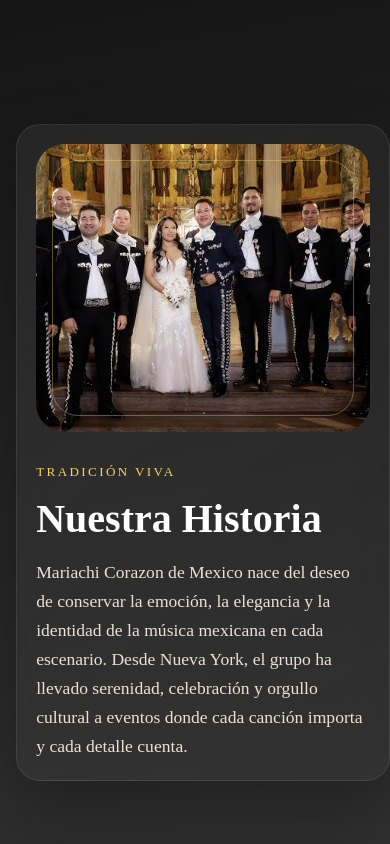
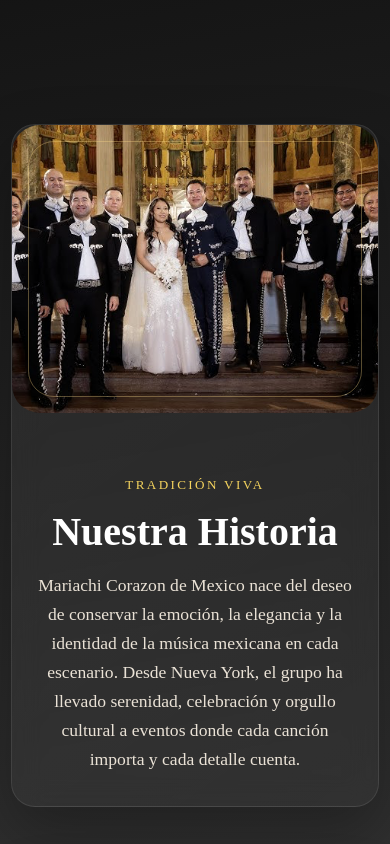
Before and after one commit to chrisf2503/CorazonDeMexico, a React (Vite) app: page /Nosotros in a window 390 px wide. Shown: the part 720-1564 px from the top of the page. Built offline with nearby package versions, Linux system fonts and the light colour scheme; a web font is replaced by a local one.

Commit message:
fixing hisotry page

```diff
--- a/src/Pages/CSS/history.module.css
+++ b/src/Pages/CSS/history.module.css
@@ -80,9 +80,12 @@
     position: relative;
     z-index: 1;
     display: flex;
+    justify-content: center;
+    align-items: center;
     flex-direction: column;
     gap: 7rem;
-    padding: 0 4rem 6rem;
+    width: 100%;
+    box-sizing: border-box;
 }
 
 .story_section {
@@ -91,12 +94,14 @@
     grid-template-columns: minmax(0, 1.1fr) minmax(0, 0.9fr);
     align-items: center;
     gap: 3rem;
-    padding: 2rem;
+    padding: 0;
     border: 1px solid rgba(255, 255, 255, 0.09);
     border-radius: 36px;
     background: linear-gradient(145deg, rgba(255, 255, 255, 0.06), rgba(255, 255, 255, 0.02));
     box-shadow: 0 24px 60px rgba(0, 0, 0, 0.28);
     backdrop-filter: blur(14px);
+    width: min(1550px, 100%);
+    margin: 0 auto;
 }
 
 .story_section_reverse {
@@ -133,6 +138,9 @@
     overflow: hidden;
     border-radius: 28px;
     min-height: 28rem;
+    display: flex;
+    align-items: center;
+    justify-content: center;
 }
 
 .media_ring {
@@ -163,9 +171,13 @@
 .story_copy {
     display: flex;
     flex-direction: column;
-    align-items: flex-start;
+    align-items: center;
+    justify-content: center;
     gap: 1.2rem;
-    text-align: left;
+    text-align: center;
+    width: 100%;
+    padding: 3rem;
+    box-sizing: border-box;
 }
 
 .story_eyebrow {
@@ -191,11 +203,19 @@
 .cta_panel {
     position: relative;
     overflow: hidden;
-    padding: 3rem 2rem;
+    padding: 0;
     border-radius: 32px;
     text-align: center;
     background: linear-gradient(169.94deg, rgba(0, 0, 0, 0.92), rgba(60, 60, 60, 0.88) 59.94%, rgba(64, 63, 63, 0.84) 74.68%, rgba(68, 68, 68, 0.82));
     border: 1px solid rgba(255, 255, 255, 0.14);
+    width: min(1550px, 100%);
+    margin: 0 auto;
+
+    display: flex;
+    flex-direction: column;
+    align-items: center;
+    justify-content: center;
+    min-height: 14rem;
 }
 
 .cta_glow {
@@ -219,6 +239,18 @@
     color: rgba(255, 255, 255, 0.78);
 }
 
+.cta_content {
+    width: 100%;
+    padding: 3rem;
+    box-sizing: border-box;
+
+    display: flex;
+    flex-direction: column;
+    align-items: center;
+    justify-content: center;
+    text-align: center;
+}
+
 .cta_text {
     position: relative;
     margin: 0 auto;
@@ -239,7 +271,6 @@
 
 @media (max-width: 980px) {
     .story_layout {
-        padding: 0 1.5rem 4rem;
         gap: 4rem;
     }
 
@@ -269,17 +300,19 @@
         font-size: 0.72rem;
     }
 
-    .story_layout {
-        padding: 0 1rem 3rem;
-    }
+
 
     .story_section {
         width: calc(100% - 1.5rem);
         margin: 0 auto;
-        padding: 1.2rem;
+        padding: 0;
         border-radius: 24px;
         grid-template-columns: 1fr;
         gap: 2rem;
+    }
+
+    .story_copy {
+        padding: 2rem 1.25rem;
     }
 
     .story_section_reverse {
@@ -304,7 +337,11 @@
     .cta_panel {
         width: calc(100% - 1.5rem);
         margin: 0 auto;
-        padding: 2.25rem 1.2rem;
+        padding: 0;
         border-radius: 24px;
     }
+
+    .cta_content {
+        padding: 2.25rem 1.2rem;
+    }
 }
```
